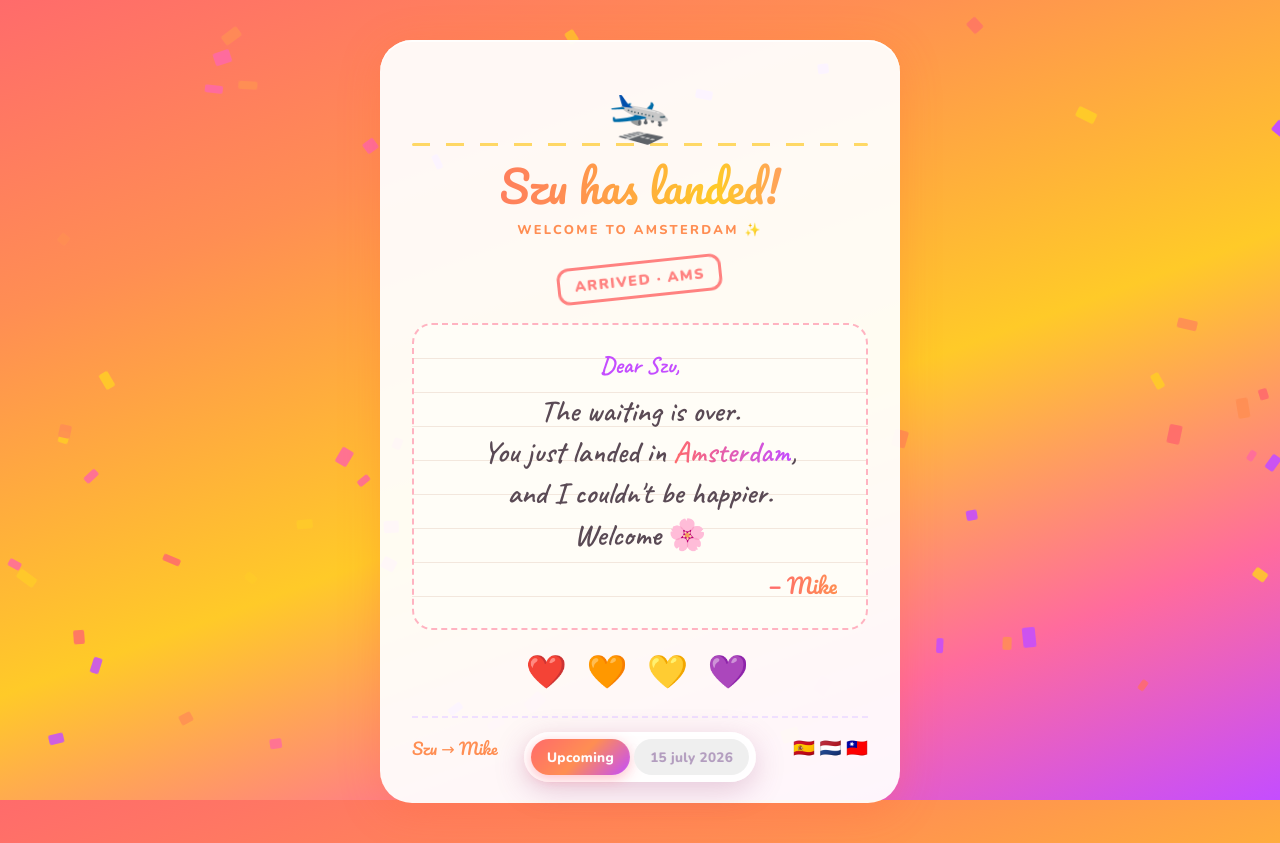
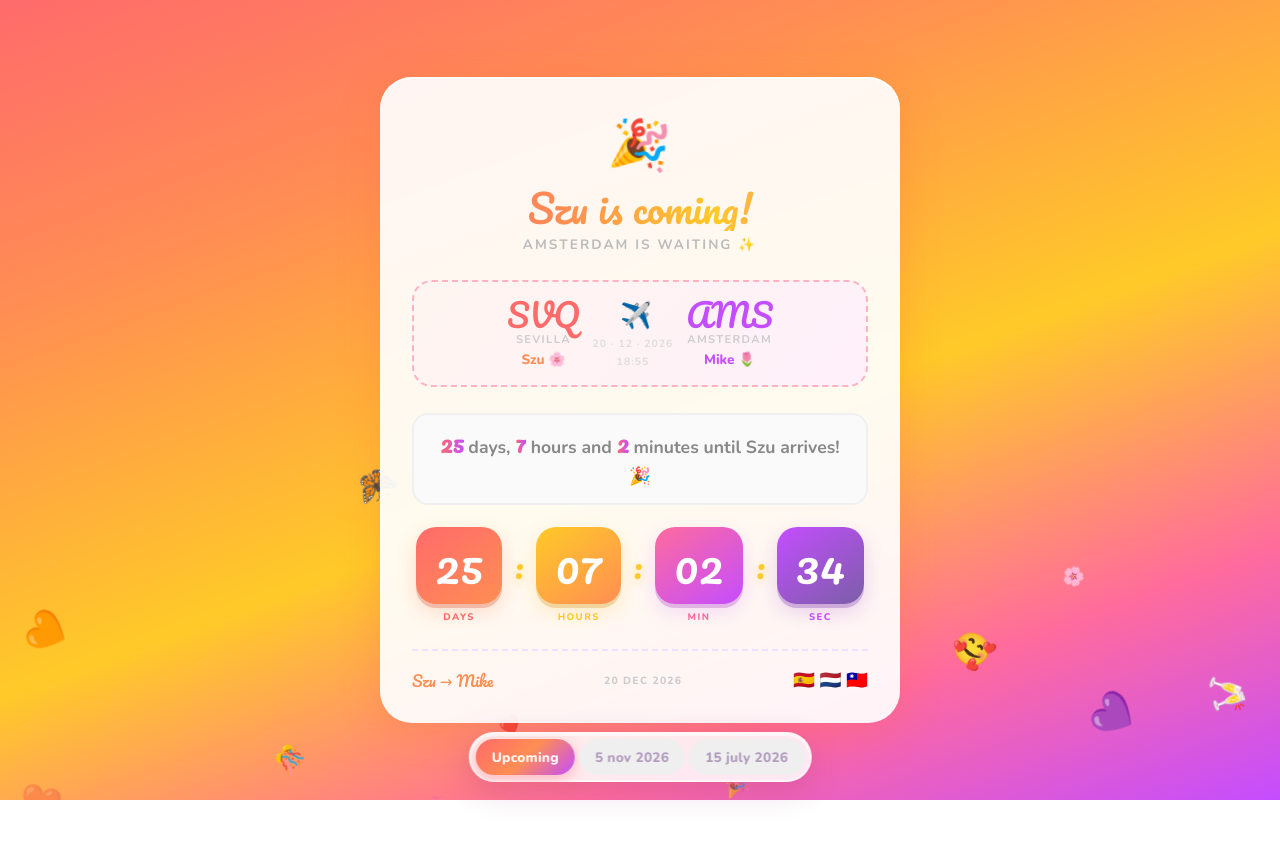
Before and after one commit to langemike/szu-countdown, a plain HTML site: page index.html in a window 1280 px wide. After the commit the page ends 800 px from the top, so only its background shows below. Drawn offline with nearby package versions, Linux system fonts and the light colour scheme.

Commit message:
Add new date for upcoming

```diff
--- a/index.html
+++ b/index.html
@@ -307,7 +307,8 @@
   <!-- ===== FLOATING TABS ===== -->
   <div class="float-tabs" id="floatTabs">
     <button class="float-tab active" data-key="upcoming" type="button">Upcoming</button>
-    <button class="float-tab" data-key="past" type="button">15 july 2026</button>
+    <button class="float-tab" data-key="second" type="button">5 nov 2026</button>
+    <button class="float-tab" data-key="first" type="button">15 july 2026</button>
   </div>
 
   <script>
@@ -324,12 +325,18 @@
 
     const events={
       upcoming:{
+        target:new Date('2026-12-20T18:55:00'),
+        routeDate:'20 · 12 · 2026',
+        routeTime:'18:55',
+        footerDate:'20 Dec 2026'
+      },
+      second:{
         target:new Date('2026-11-05T18:00:00'),
         routeDate:'05 · 11 · 2026',
         routeTime:'18:00',
         footerDate:'5 Nov 2026'
       },
-      past:{
+      first:{
         target:new Date('2026-07-15T15:40:00'),
         routeDate:'15 · 07 · 2026',
         routeTime:'15:40',
```
